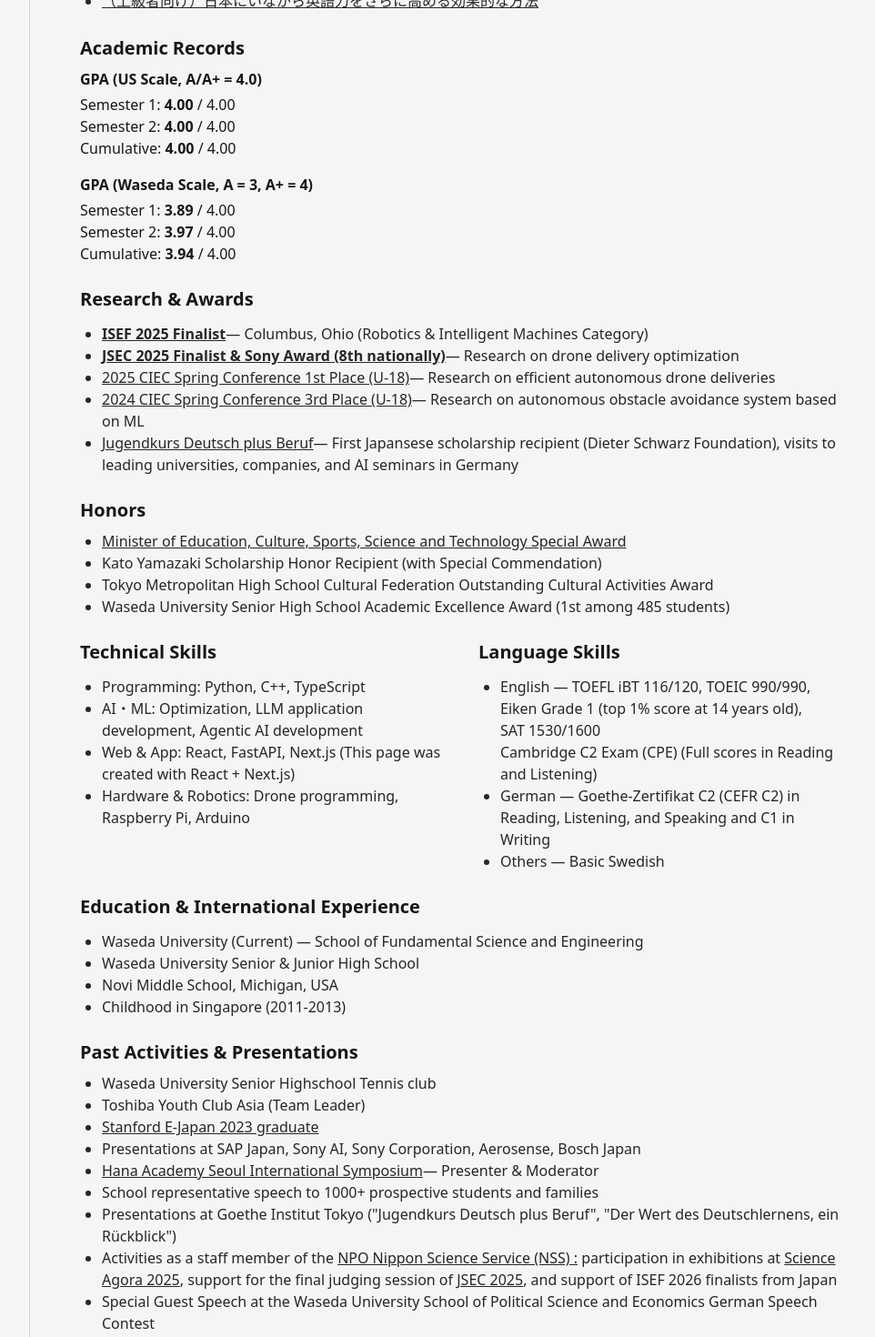
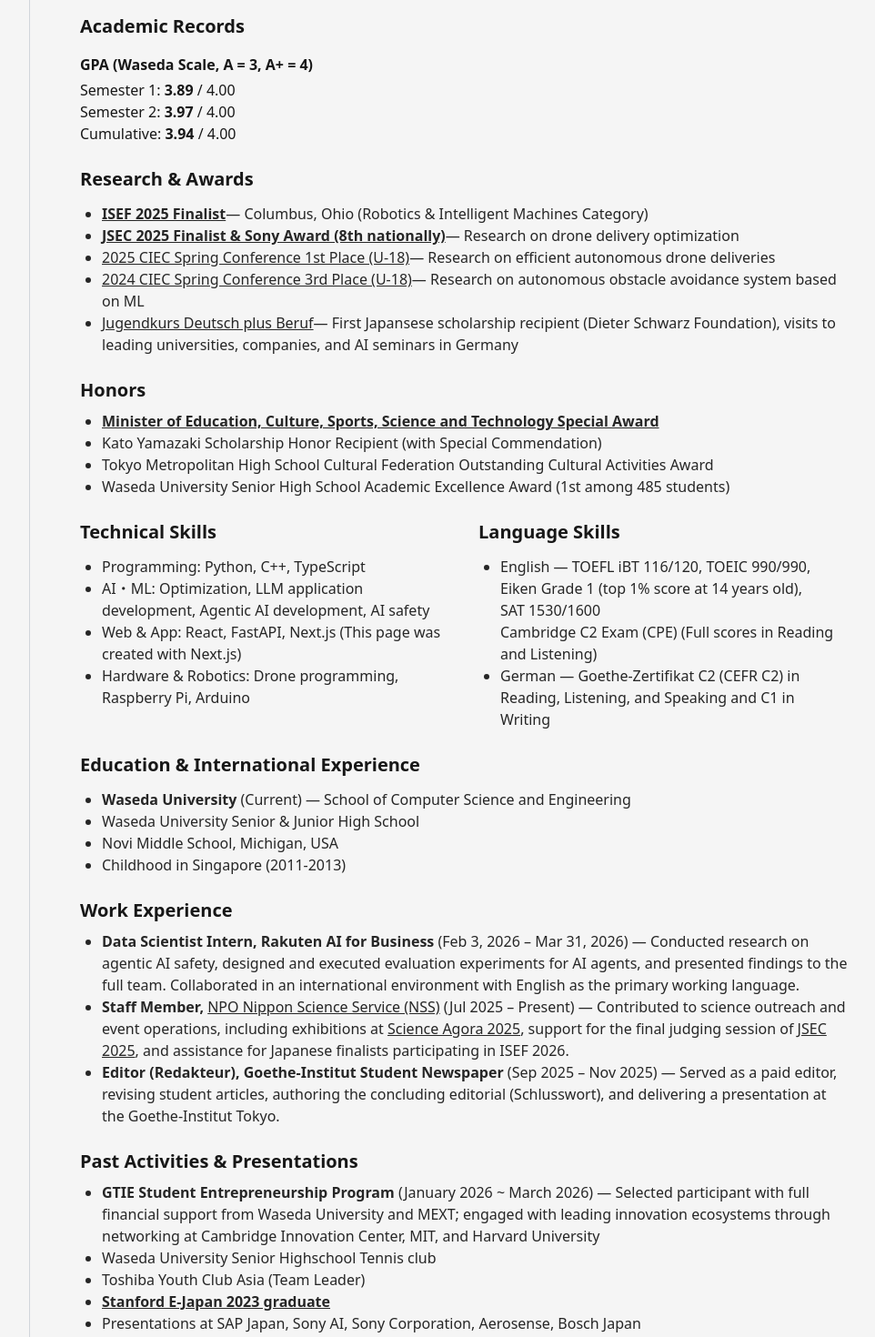
Before and after one commit to dronerd/yutokuroki-introduction-v1, a Next.js app: page / in a window 1280 px wide. Shown: the part 1100-2570 px from the top of the page at 91% size, without its empty margins (300-1262 px from the left). Built offline with nearby package versions, Linux system fonts and the light colour scheme.

Commit message:
fix: updated information for year or study, grades, current activities, and upcoming activities as of April 14th, 2026

```diff
--- a/app/ja/page.tsx
+++ b/app/ja/page.tsx
@@ -6,11 +6,11 @@
 export const metadata = {
   title: "黒木 勇人",
   description:
-    "黒木勇人のプロフィールページ：早稲田大学基幹理工学部、ISEF2025日本代表、AI研究開発",
+    "黒木勇人のプロフィールページ：早稲田大学情報理工学科２年、ISEF2025日本代表、AI研究開発",
   openGraph: {
     title: "黒木 勇人",
     description:
-      "黒木勇人のプロフィールページ：早稲田大学基幹理工学部、ISEF2025日本代表、AI研究開発",
+      "黒木勇人のプロフィールページ：早稲田大学情報理工学科２年、ISEF2025日本代表、AI研究開発",
     url: "https://yutokuroki.vercel.app/ja",
     images: [{ url: "https://yutokuroki.vercel.app/images/profile3.JPG", width: 1200, height: 630 }],
     locale: "ja_JP",
@@ -97,7 +97,7 @@
               </div>
 
               <p className="text-sm sm:text-base leading-relaxed px-2 md:px-0">
-                <strong className="block">早稲田大学基幹理工学部1年</strong>
+                <strong className="block">早稲田大学基幹理工学部2年</strong>
                 <span className="block mt-1">
                   機械学習、LLM、Agentic AI、ヘルスケア分野へのAI応用に関心があります。
                 </span>
@@ -171,18 +171,14 @@
               <h2 className="mt-6 text-xl font-medium">現在の活動</h2>
               <ul className="mt-2 list-disc pl-6 text-neutral-800 text-sm sm:text-base">
                 <li>
-                  楽天にて <strong>データサイエンティスト</strong> インターン
-                  ー Agentic AI システムの研究開発
-                </li>
-                <li>
                   NSSスタッフとして{" "}
                   <a className="underline" href="https://www.societyforscience.org/isef/" target="_blank" rel="noopener noreferrer">
-                    <strong>ISEF2026</strong>
+                    ISEF2026
                   </a>
                   日本代表のサポート
                 </li>
                 <li>
-                  React + FastAPI + OpenAI API — Project Fluence の英語学習アプリ開発
+                  Project Fluence の英語学習アプリ開発
                 </li>
               </ul>
             </section>
@@ -192,9 +188,7 @@
               <h2 className="text-xl font-medium">今後の活動</h2>
               <ul className="mt-3 list-disc pl-6 text-neutral-800 text-sm sm:text-base">
                 <li>
-                  <strong>2026年1月〜3月：</strong>
-                  GTIE Student Entrepreneurship Program Boston Bootcamp に選抜され参加予定。
-                  3月3日〜6日に CIC（Cambridge Innovation Center）、MIT、ハーバード大学訪問予定およびボストンの起業家とのネットワーキング
+                  2026年8月9日〜9月27日：Nakatani RIESプログラムを通じて<strong>ジョージア工科大学</strong>にて<strong>研究インターンシップ</strong>予定。中谷財団の奨学生として選抜され、研究室にて研究活動に従事予定。
                 </li>
               </ul>
 
@@ -234,13 +228,7 @@
               <h2 className="text-xl font-medium">
                 大学の成績
               </h2>
-              <div className="mt-2 text-base text-sm sm:text-base">
-                <h3 className="font-semibold">GPA (USスケール, A/A+ = 4.0)</h3>
-                <p className="mt-1">
-                  第1セメスター: <strong>4.00</strong> / 4.00<br />
-                  第2セメスター: <strong>4.00</strong> / 4.00<br />
-                  累積GPA: <strong>4.00</strong> / 4.00
-                </p>
+              <div className="mt-2 text-base sm:text-base">
                 <h3 className="mt-4 font-semibold">GPA (早稲田大学スケール, A = 3, A+ = 4)</h3>
                 <p className="mt-1">
                   第1セメスター: <strong>3.89</strong> / 4.00<br />
@@ -290,7 +278,7 @@
               <ul className="mt-2 list-disc pl-6 text-neutral-800 text-sm sm:text-base">
                 <li>
                   <a href="https://www.mext.go.jp/b_menu/houdou/2025/1416581_00001.htm" target="_blank" rel="noopener noreferrer" className="underline">
-                    文部科学大臣特別賞
+                    <strong>文部科学大臣特別賞</strong>
                   </a>
                 </li>
                 <li>加藤山崎奨学金表彰</li>
@@ -305,8 +293,8 @@
                 <h2 className="text-xl font-medium">技術スキル</h2>
                 <ul className="mt-3 list-disc pl-6 text-neutral-800 text-sm sm:text-base">
                   <li>プログラミング: Python, C++, TypeScript</li>
-                  <li>AI・ML: 最適化、LLMアプリケーション開発、Agentic AI開発</li>
-                  <li>Web・アプリ: React, FastAPI, Next.js（本ページは React + Next.js で作成）</li>
+                  <li>AI・ML: 最適化、LLMアプリケーション開発、Agentic AI開発、AIセキュリティ</li>
+                  <li>Web・アプリ: React, FastAPI, Next.js（本ページは Next.js で作成）</li>
                   <li>ハードウェア・ロボティクス: ドローンプログラミング、Raspberry Pi、Arduino</li>
                 </ul>
               </div>
@@ -324,7 +312,6 @@
                     ケンブリッジ英検C2 (CPE) 合格 (リーディング・リスニング満点)
                   </li>
                   <li>ドイツ語 — 世界最難関のドイツ語検定試験Goethe-Zertifikat C2 (CEFRC2) の読む・聞く・話す技能とC1の書く技能</li>
-                  <li>その他 — 基礎のスウェーデン語</li>
                 </ul>
               </div>
             </section>
@@ -339,13 +326,64 @@
                 <li>幼少期: シンガポール滞在（2011–2013）</li>
               </ul>
 
+              <h2 className="mt-6 text-xl font-medium">
+                <strong>職歴</strong>
+              </h2>
+              <ul className="mt-2 list-disc pl-6 text-neutral-800 text-sm sm:text-base">
+                <li>
+                  <strong>データサイエンティストインターン（楽天AI for Business）</strong>
+                  （2026年2月3日〜2026年3月31日）— エージェント型AIの安全性に関する研究を実施し、AIエージェントの評価実験の設計・実行を担当。成果をチーム全体に向けて発表。英語を主言語とする国際的な環境で協働した。
+                </li>
+
+                <li>
+                  <strong>スタッフ（</strong>
+                  <a
+                    className="underline"
+                    href="https://nss.or.jp/"
+                    target="_blank"
+                    rel="noopener noreferrer"
+                  >
+                    NPO法人 日本サイエンスサービス（NSS）
+                  </a>
+                  <strong>）</strong>
+                  （2025年7月〜現在）— 高校生の研究発表支援、科学アウトリーチ活動
+                  <a
+                    className="underline"
+                    href="https://www.jst.go.jp/sis/scienceagora/2025/"
+                    target="_blank"
+                    rel="noopener noreferrer"
+                  >
+                    サイエンスアゴラ2025
+                  </a>
+                  での展示参加、
+                  <a
+                    className="underline"
+                    href="https://manabu.asahi.com/jsec/"
+                    target="_blank"
+                    rel="noopener noreferrer"
+                  >
+                    JSEC 2025
+                  </a>
+                  最終審査の運営補助、およびISEF 2026に出場する日本代表生徒の支援を担当。
+                </li>
+
+                <li>
+                  <strong>編集者（Redakteur）ゲーテ・インスティトゥート学生新聞</strong>
+                  （2025年9月〜2025年11月）— 有償編集者として学生記事の編集を担当。巻末の総括（Schlusswort）を執筆し、ゲーテ・インスティトゥート東京にてプレゼンテーションを行った。
+                </li>
+              </ul>
+
               <h2 className="mt-6 text-xl font-medium">過去の活動・発表</h2>
               <ul className="mt-2 list-disc pl-6 text-neutral-800 text-sm sm:text-base">
+                <li>
+                  2026年1月〜3月 <strong>GTIE Student Entrepreneurship Program</strong>参加
+                  早稲田大学および文部科学省による全額支援のもと選抜参加者として採択され、Cambridge Innovation Center、MIT、Harvard University等におけるネットワーキング
+                </li>
                 <li>早稲田大学高等学院 硬式テニス部</li>
                 <li>Toshiba Youth Club Asia（チームリーダー）</li>
                 <li>
                   <a href="https://spice.fsi.stanford.edu/fellowship/stanford-e-japan" target="_blank" rel="noopener noreferrer" className="underline">
-                    Stanford E-Japan 2023 修了
+                    <strong>Stanford E-Japan 2023 修了</strong>
                   </a>
                 </li>
                 <li>SAP Japan, Sony AI, ソニー株式会社, エアロセンス, Bosch Japanでのプレゼンテーション</li>
@@ -358,24 +396,6 @@
                 <li>学校説明会での生徒代表スピーチ（1000名以上の聴衆）</li>
                 <li>
                   ゲーテ・インスティトゥート東京でのプレゼンテーション (&quot;Jugendkurs Deutsch plus Beruf&quot;, &quot;Der Wert des Deutschlernens, ein Rückblick&quot;)
-                </li>
-                <li>
-                  <a className="underline" href="https://nss.or.jp/" target="_blank" rel="noopener noreferrer">
-                    NPO法人日本サイエンスサービス（NSS）
-                  </a>
-                  スタッフとしての活動：
-                  {" "}
-                  JST主催
-                  <a className="underline" href="https://www.jst.go.jp/sis/scienceagora/2025/" target="_blank" rel="noopener noreferrer">
-                    サイエンスアゴラ2025
-                  </a>
-                  での展示・発表
-                  {" "}
-                  <a className="underline" href="https://manabu.asahi.com/jsec/" target="_blank" rel="noopener noreferrer">
-                    JSEC2025
-                  </a>
-                  最終審査会のサポート、
-                  ISEF2026日本代表の支援
                 </li>
                 <li>
                   早稲田大学政治経済学部のドイツ語スピーチコンテストにて特別ゲストスピーチ
@@ -435,6 +455,7 @@
             <Link href="/privacy" target="_blank">
               Privacy Policy
             </Link>
+
           </section>
         </div>
       </main>
--- a/app/page.tsx
+++ b/app/page.tsx
@@ -6,11 +6,11 @@
 export const metadata = {
   title: "Yuto Kuroki",
   description:
-    "Profile page of Yuto Kuroki, CS Student at Waseda University School of Fundamental Sciences, ISEF2025 Finalist",
+    "Profile page of Yuto Kuroki, Student at Waseda University School of Computer Science and Engineering, ISEF2025 Finalist",
   openGraph: {
     title: "Yuto Kuroki",
     description:
-      "Profile page of Yuto Kuroki, CS student at Waseda University School of Fundamental Sciences, ISEF2025 Finalist",
+      "Profile page of Yuto Kuroki, CS student at Waseda University School of Computer Science and Engineering, ISEF2025 Finalist",
     url: "https://yutokuroki.vercel.app",
     images: [{ url: "https://yutokuroki.vercel.app/images/profile3.JPG", width: 1200, height: 630 }],
     locale: "en_US",
@@ -173,17 +173,14 @@
               </h2>
               <ul className="mt-2 list-disc pl-6 text-neutral-800 text-sm sm:text-base">
                 <li>
-                  Working at <strong> Rakuten </strong> as a <strong>Data Scientist</strong> Intern, in the field of Agentic AI systems.
-                </li>
-                <li>
                   Supporting {" "}
                   <a className="underline" href="https://www.societyforscience.org/isef/" target="_blank" rel="noopener noreferrer">
-                    <strong>ISEF2026</strong>
+                    ISEF2026
                   </a>
                   {" "} finalists from Japan as NSS staff member
                 </li>
                 <li>
-                  React + FastAPI + OpenAI API — Development of English learning apps for Project Fluence{" "}
+                  Development of English learning apps for Project Fluence{" "}
                 </li>
               </ul>
             </section>
@@ -195,9 +192,7 @@
               </h2>
               <ul className="mt-3 list-disc pl-6 text-neutral-800 text-sm sm:text-base">
                 <li>
-                <strong>2026 January ~ March: </strong>
-                  Selected for participation in GTIE Student Entrepreneurship Program at Boston.
-                  March 3rd ~ 6th Planned visits to CIC (Cambridge Innovation Center), MIT, Harvard University, and networking in Boston.
+                  August 9 – September 27, 2026: Planned <strong>Research Internship</strong> at the <strong>Georgia Institute of Technology</strong> through the Nakatani RIES Program. Selected as one of 11 scholarship recipients from the Nakatani Foundation, will conduct research in a laboratory under faculty supervision.
                 </li>
               </ul>
 
@@ -240,13 +235,7 @@
               <h2 className="text-xl font-medium">
                 <strong>Academic Records</strong>
               </h2>
-              <div className="mt-2 text-base text-sm sm:text-base">
-                <h3 className="font-semibold">GPA (US Scale, A/A+ = 4.0)</h3>
-                <p className="mt-1">
-                  Semester 1: <strong>4.00</strong> / 4.00<br />
-                  Semester 2: <strong>4.00</strong> / 4.00<br />
-                  Cumulative: <strong>4.00</strong> / 4.00
-                </p>
+              <div className="mt-2 text-base sm:text-base">
                 <h3 className="mt-4 font-semibold">GPA (Waseda Scale, A = 3, A+ = 4)</h3>
                 <p className="mt-1">
                   Semester 1: <strong>3.89</strong> / 4.00<br />
@@ -306,7 +295,7 @@
               <ul className="mt-2 list-disc pl-6 text-neutral-800 text-sm sm:text-base">
                 <li>
                   <a href="https://www.mext.go.jp/b_menu/houdou/2025/1416581_00001.htm" target="_blank" rel="noopener noreferrer" className="underline">
-                    Minister of Education, Culture, Sports, Science and Technology Special Award
+                    <strong>Minister of Education, Culture, Sports, Science and Technology Special Award</strong>
                   </a>
                 </li>
 
@@ -324,8 +313,8 @@
                 </h2>
                 <ul className="mt-3 list-disc pl-6 text-neutral-800 text-sm sm:text-base">
                   <li>Programming: Python, C++, TypeScript</li>
-                  <li>AI・ML: Optimization, LLM application development, Agentic AI development</li>
-                  <li>Web &amp; App: React, FastAPI, Next.js (This page was created with React + Next.js)</li>
+                  <li>AI・ML: Optimization, LLM application development, Agentic AI development, AI safety</li>
+                  <li>Web &amp; App: React, FastAPI, Next.js (This page was created with Next.js)</li>
                   <li>Hardware &amp; Robotics: Drone programming, Raspberry Pi, Arduino</li>
                 </ul>
               </div>
@@ -345,32 +334,77 @@
                     Cambridge C2 Exam (CPE) (Full scores in Reading and Listening)
                   </li>
                   <li>German — Goethe-Zertifikat C2 (CEFR C2) in Reading, Listening, and Speaking and C1 in Writing </li>
-                  <li>Others — Basic Swedish </li>
                 </ul>
               </div>
             </section>
 
-            {/* Education & Experience */}
+            {/* Education & Work Experience */}
             <section className="mt-6">
               <h2 className="text-xl font-medium">
                 <strong>Education & International Experience</strong>
               </h2>
               <ul className="mt-3 list-disc pl-6 text-neutral-800 text-sm sm:text-base">
-                <li>Waseda University (Current) — School of Fundamental Science and Engineering</li>
+                <li><strong>Waseda University </strong> (Current) — School of Computer Science and Engineering</li>
                 <li>Waseda University Senior &amp; Junior High School</li>
                 <li>Novi Middle School, Michigan, USA</li>
                 <li>Childhood in Singapore (2011-2013)</li>
               </ul>
 
               <h2 className="mt-6 text-xl font-medium">
+                <strong>Work Experience</strong>
+              </h2>
+              <ul className="mt-2 list-disc pl-6 text-neutral-800 text-sm sm:text-base">
+                <li>
+                  <strong>Data Scientist Intern, Rakuten AI for Business</strong> (Feb 3, 2026 – Mar 31, 2026) — Conducted research on agentic AI safety, designed and executed evaluation experiments for AI agents, and presented findings to the full team. Collaborated in an international environment with English as the primary working language.
+                </li>
+
+                <li>
+                  <strong>Staff Member, </strong>
+                  <a
+                    className="underline"
+                    href="https://nss.or.jp/"
+                    target="_blank"
+                    rel="noopener noreferrer"
+                  >
+                    NPO Nippon Science Service (NSS)
+                  </a>
+                  {" "} (Jul 2025 – Present) — Contributed to science outreach and event operations, including exhibitions at{" "}
+                  <a
+                    className="underline"
+                    href="https://www.jst.go.jp/sis/scienceagora/2025/"
+                    target="_blank"
+                    rel="noopener noreferrer"
+                  >
+                    Science Agora 2025
+                  </a>, support for the final judging session of{" "}
+                  <a
+                    className="underline"
+                    href="https://manabu.asahi.com/jsec/"
+                    target="_blank"
+                    rel="noopener noreferrer"
+                  >
+                    JSEC 2025
+                  </a>, and assistance for Japanese finalists participating in ISEF 2026.
+                </li>
+
+                <li>
+                  <strong>Editor (Redakteur), Goethe-Institut Student Newspaper</strong> (Sep 2025 – Nov 2025) — Served as a paid editor, revising student articles, authoring the concluding editorial (Schlusswort), and delivering a presentation at the Goethe-Institut Tokyo.
+                </li>
+              </ul>
+
+              <h2 className="mt-6 text-xl font-medium">
                 <strong>Past Activities & Presentations</strong>
               </h2>
               <ul className="mt-2 list-disc pl-6 text-neutral-800 text-sm sm:text-base">
+                <li>
+                  <strong>GTIE Student Entrepreneurship Program</strong> (January 2026 ~ March 2026)
+                  — Selected participant with full financial support from Waseda University and MEXT; engaged with leading innovation ecosystems through networking at Cambridge Innovation Center, MIT, and Harvard University
+                </li>
                 <li>Waseda University Senior Highschool Tennis club</li>
                 <li>Toshiba Youth Club Asia (Team Leader)</li>
                 <li>
                   <a href="https://spice.fsi.stanford.edu/fellowship/stanford-e-japan" target="_blank" rel="noopener noreferrer" className="underline">
-                    Stanford E-Japan 2023 graduate
+                    <strong>Stanford E-Japan 2023 graduate</strong>
                   </a>
                 </li>
                 <li>Presentations at SAP Japan, Sony AI, Sony Corporation, Aerosense, Bosch Japan</li>
@@ -380,32 +414,12 @@
                   </a>
                   — Presenter &amp; Moderator
                 </li>
-                <li>School representative speech to 1000+ prospective students and families</li>
+                <li>School representative speech at high school to 1000+ prospective students and families</li>
                 <li>
                   Presentations at Goethe Institut Tokyo (&quot;Jugendkurs Deutsch plus Beruf&quot;, &quot;Der Wert des Deutschlernens, ein Rückblick&quot;)
                 </li>
                 <li>
-                  Activities as a staff member of the
-                   {" "}
-                  <a className="underline" href="https://nss.or.jp/" target="_blank" rel="noopener noreferrer">
-                    NPO Nippon Science Service (NSS) :
-                  </a>
-                  {" "}
-                   participation in exhibitions at
-                  {" "}
-                  <a className="underline" href="https://www.jst.go.jp/sis/scienceagora/2025/" target="_blank" rel="noopener noreferrer">
-                    Science Agora 2025
-                  </a>,
-                  {" "}
-                    support for the final judging session of
-                  {" "}
-                  <a className="underline" href="https://manabu.asahi.com/jsec/" target="_blank" rel="noopener noreferrer">
-                    JSEC 2025
-                  </a>,
-                    and support of ISEF 2026 finalists from Japan
-                </li>
-                <li>
-                  Special Guest Speech at the Waseda University School of Political Science and Economics German Speech Contest
+                  Special Guest Speech at the Waseda University School of Political Science and Economics annual German Speech Contest
                 </li>
               </ul>
             </section>
@@ -437,14 +451,14 @@
                 <li>
                   Waseda University Senior High School website:{" "}
                   <a href="https://www.waseda.jp/school/shs/news/2024/04/05/8235/" target="_blank" rel="noopener noreferrer" className="underline mr-4">
-                    CIEC2024 award ,
-                  </a>{" "}
+                    CIEC2024 award,
+                  </a>
                   <a href="https://www.waseda.jp/school/shs/news/2025/04/25/9556/" target="_blank" rel="noopener noreferrer" className="underline mr-4">
-                    CIEC2025 award ,
-                  </a>{" "}
+                    CIEC2025 award,
+                  </a>
                   <a href="https://www.waseda.jp/school/shs/news/2024/12/27/9173/" target="_blank" rel="noopener noreferrer" className="underline">
-                    JSEC Finalist Sony Award ,
-                  </a>{" "}
+                    JSEC Finalist Sony Award,
+                  </a>
                   <a href="https://www.waseda.jp/school/shs/news/2025/10/01/10001/" target="_blank" rel="noopener noreferrer" className="underline">
                     Goethe Zertifikat C1
                   </a>
```
